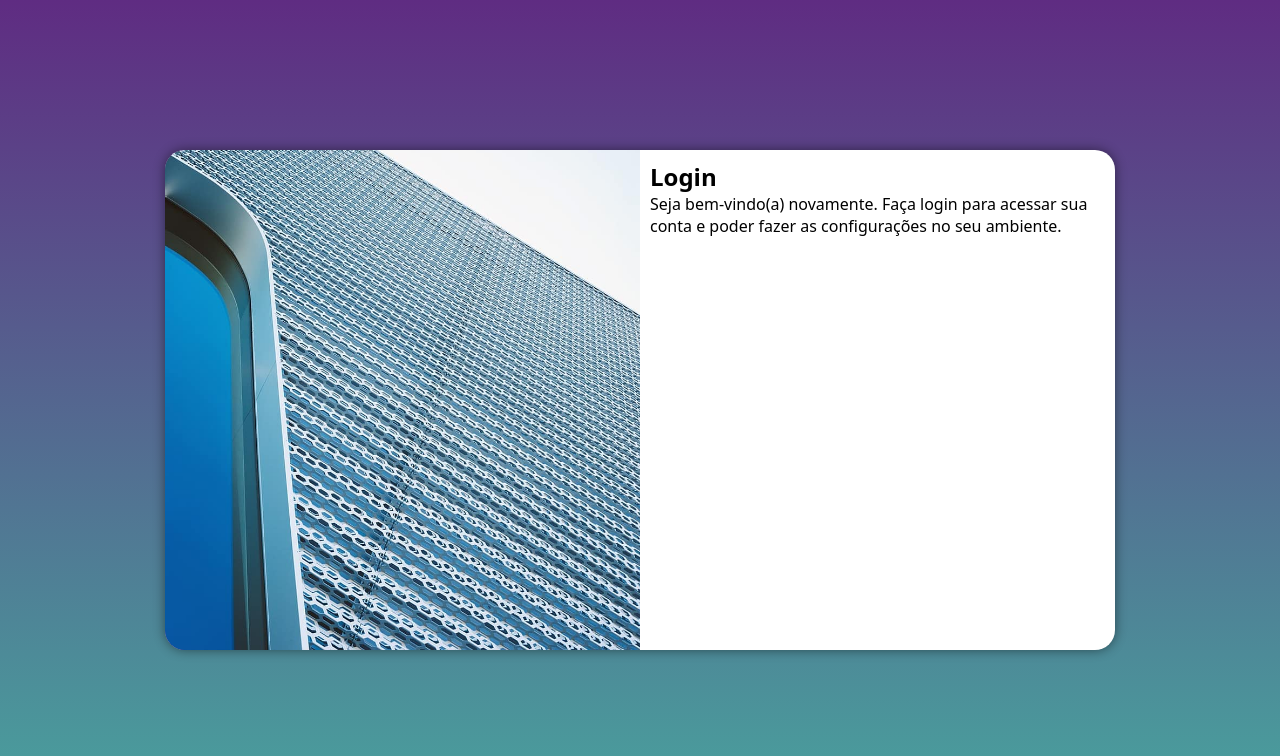
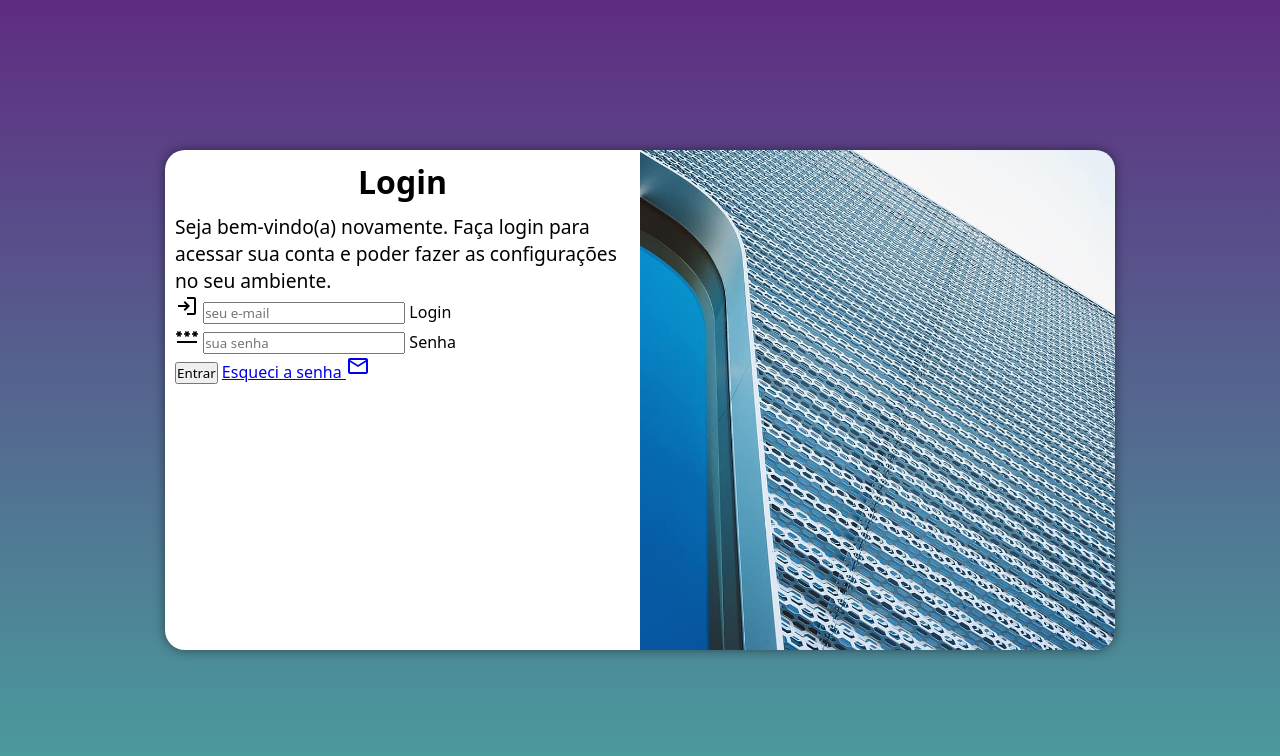
Before and after one commit to tiagooliveirarosa/projeto-login, a plain HTML site: page index.html in a window 1280 px wide. Drawn offline with nearby package versions, Linux system fonts and the light colour scheme.

Commit message:
adicionado o formulario

```diff
--- a/estilos/media-query.css
+++ b/estilos/media-query.css
@@ -39,13 +39,21 @@ Grandes telas: acima de 1200px
     }
 
     section#login > div#imagem {
-        float: left;
+        float: right;
         width: 50%;
         height: 100%;
     }
 
     section#login > div#formulario {
-        float:right;
+        float:left;
         width: 50%;
     }
+
+    div#formulario > h1 {
+        font-size: 2em;
+    }
+
+    div#formulario > p {
+        font-size: 1.2em;
+    }
 }
--- a/estilos/style.css
+++ b/estilos/style.css
@@ -54,3 +54,12 @@ section#login > div#formulario {
     padding: 10px;
 
 }
+
+div#formulario > h1 {
+    text-align: center;
+    margin-bottom: 10px;
+}
+
+div#formulario > p {
+    font-size: 0.8em;
+}
--- a/index.html
+++ b/index.html
@@ -4,6 +4,7 @@
     <meta charset="UTF-8">
     <meta name="viewport" content="width=device-width, initial-scale=1.0">
     <title>Login</title>
+    <link href="https://fonts.googleapis.com/css2?family=Material+Symbols+Outlined" rel="stylesheet" />
     <link rel="stylesheet" href="estilos/style.css">
     <link rel="stylesheet" href="estilos/media-query.css">
 </head>
@@ -16,8 +17,27 @@
             <div id="formulario">
                 <h1>Login</h1>
                 <p>Seja bem-vindo(a) novamente. Faça login para acessar sua conta e poder fazer as configurações no seu ambiente.</p>
-                <form action="login.php" method="post">
-
+                <form action="login.php" method="post" autocomplete="on">
+                    <div class="campo">
+                        <span class="material-symbols-outlined">
+                            login
+                            </span>
+                        <input type="email" name="login" id="ilogin" placeholder="seu e-mail" autocomplete="email" required maxlength="30">
+                        <label for="ilogin">Login</label>
+                    </div>
+                    <div class="campo">
+                        <span class="material-symbols-outlined">
+                            password
+                            </span>
+                        <input type="password" name="senha" id="isenha" placeholder="sua senha" autocomplete="current-password" required minlength="8" maxlength="20">
+                        <label for="isenha">Senha</label>
+                    </div>
+                    <input type="submit" value="Entrar">
+                    <a href="esqueci.html">
+                        Esqueci a senha <span class="material-symbols-outlined">
+                            mail
+                            </span>
+                    </a>
                 </form>
             </div>
         </section>
```
